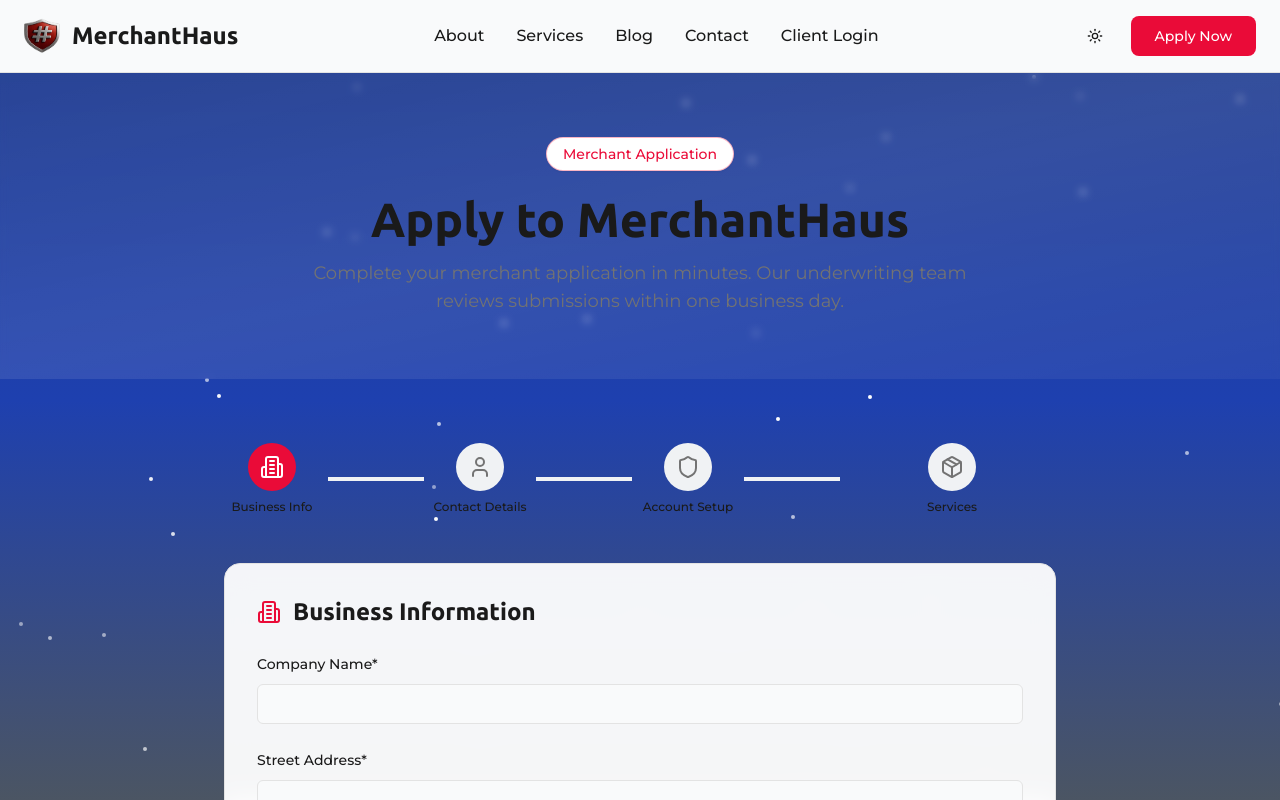
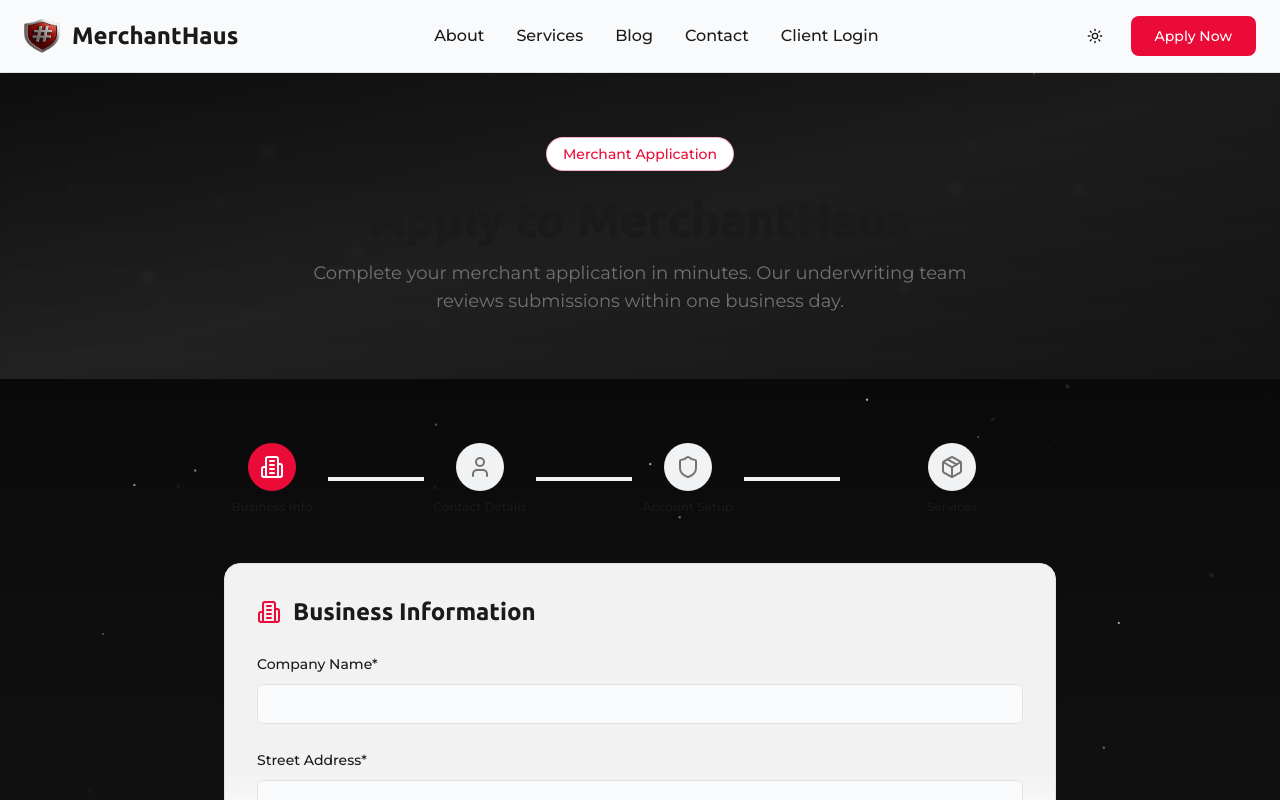
Before and after one commit to MerchantHausLLC/Productionhaus, a React (Vite) app: page /apply in a window 1280 px wide. Shown: the top 800 px of the page. Built offline with nearby package versions, Linux system fonts and the light colour scheme; the HTML template or start-up script is replaced by a standard one.

Commit message:
Replace starfield background with self-contained component

```diff
--- a/src/components/StarfieldBackground.tsx
+++ b/src/components/StarfieldBackground.tsx
@@ -1,34 +1,127 @@
-import { useMemo } from 'react';
+import { memo, useMemo, type CSSProperties } from 'react';
 
-export const StarfieldBackground = () => {
+/**
+ * StarfieldBackground (Stable, Depth Blur, No External CSS)
+ * --------------------------------------------------------
+ * - Twinkle + natural curved drift using CSS keyframes.
+ * - Depth-based blur & brightness for parallax feel.
+ * - No timers or shooting stars; super lightweight.
+ * - Self-contained: no CSS files or extra deps.
+ */
+export type StarfieldBackgroundProps = {
+  count?: number;
+  zIndex?: number;
+  className?: string;
+};
+
+export const StarfieldBackground = memo(function StarfieldBackground({
+  count = 80,
+  zIndex = 0,
+  className = '',
+}: StarfieldBackgroundProps) {
   const stars = useMemo(() => {
-    return Array.from({ length: 50 }, (_, i) => ({
+    return Array.from({ length: Math.max(0, count) }, (_, i) => {
+      const depth = Math.random(); // 0 (far) → 1 (near)
+      const direction = Math.random() * 360;
+      return {
         id: i,
         left: `${Math.random() * 100}%`,
         top: `${Math.random() * 100}%`,
-      animationDelay: `${Math.random() * 3}s`,
-      animationDuration: `${2 + Math.random() * 2}s`,
-    }));
-  }, []);
+        size: `${0.5 + depth * 2}px`,
+        brightness: 0.4 + depth * 0.6,
+        blur: `${(1 - depth) * 2}px`,
+        twinkleDelay: `${Math.random() * 5}s`,
+        twinkleDuration: `${2 + Math.random() * 3}s`,
+        driftDuration: `${15 + (1 - depth) * 40}s`,
+        driftDistance: `${2 + depth * 6}px`,
+        direction,
+      };
+    });
+  }, [count]);
 
   return (
-    <div className="fixed inset-0 w-full h-full pointer-events-none overflow-hidden" style={{ zIndex: 0 }}>
-      {/* Gradient Background */}
-      <div className="absolute inset-0 bg-gradient-to-b from-blue-900 via-blue-800 to-gray-600" />
+    <div
+      data-testid="starfield-container"
+      className={`fixed inset-0 w-full h-full pointer-events-none overflow-hidden ${className}`}
+      style={{ zIndex }}
+      aria-hidden="true"
+    >
+      <style>{`
+        /* Twinkle */
+        @keyframes twinkle {
+          0%, 100% { opacity: 0.3; transform: scale(1); }
+          50% { opacity: 1; transform: scale(1.2); }
+        }
+
+        /* Natural curved drift loop (feels like slow parallax) */
+        @keyframes drift {
+          0% { transform: translate(0, 0); }
+          25% { transform: translate(calc(var(--dx) * 0.5), calc(var(--dy) * 0.3)); }
+          50% { transform: translate(calc(var(--dx) * 1), calc(var(--dy) * 0.8)); }
+          75% { transform: translate(calc(var(--dx) * 0.6), calc(var(--dy) * -0.4)); }
+          100% { transform: translate(0, 0); }
+        }
+
+        .animate-twinkle-parallax {
+          animation:
+            twinkle 3s infinite ease-in-out,
+            drift var(--drift-duration) infinite cubic-bezier(0.42, 0, 0.58, 1);
+          transform-origin: center;
+          will-change: transform, opacity, filter;
+        }
+
+        @media (prefers-reduced-motion: reduce) {
+          .animate-twinkle-parallax { animation: none !important; }
+        }
+      `}</style>
+
+      {/* Background gradient (Tailwind + fallback inline gradient) */}
+      <div
+        className="absolute inset-0 bg-gradient-to-b from-black via-gray-950 to-gray-900"
+        style={{
+          background:
+            'linear-gradient(to bottom, #000000 0%, #0b0b0b 55%, #111111 100%)',
+        }}
+      />
 
       {/* Stars */}
-      {stars.map((star) => (
-        <div
-          key={star.id}
-          className="absolute w-1 h-1 bg-white rounded-full animate-pulse"
-          style={{
+      {stars.map((star) => {
+        const dx =
+          Math.cos((star.direction * Math.PI) / 180) *
+          parseFloat(star.driftDistance);
+        const dy =
+          Math.sin((star.direction * Math.PI) / 180) *
+          parseFloat(star.driftDistance);
+
+        const starStyle: CSSProperties & {
+          '--drift-duration': string;
+          '--dx': string;
+          '--dy': string;
+        } = {
           left: star.left,
           top: star.top,
-            animationDelay: star.animationDelay,
-            animationDuration: star.animationDuration,
-          }}
+          width: star.size,
+          height: star.size,
+          opacity: star.brightness,
+          filter: `blur(${star.blur})`,
+          animationDelay: star.twinkleDelay,
+          animationDuration: star.twinkleDuration,
+          '--drift-duration': star.driftDuration,
+          '--dx': `${dx}px`,
+          '--dy': `${dy}px`,
+        };
+
+        return (
+          <div
+            data-testid="star"
+            key={star.id}
+            className="absolute bg-white rounded-full animate-twinkle-parallax"
+            style={starStyle}
           />
-      ))}
+        );
+      })}
     </div>
   );
-};
+});
+
+export default StarfieldBackground;
```
Lines whose indentation alone changed are shown as unchanged.
